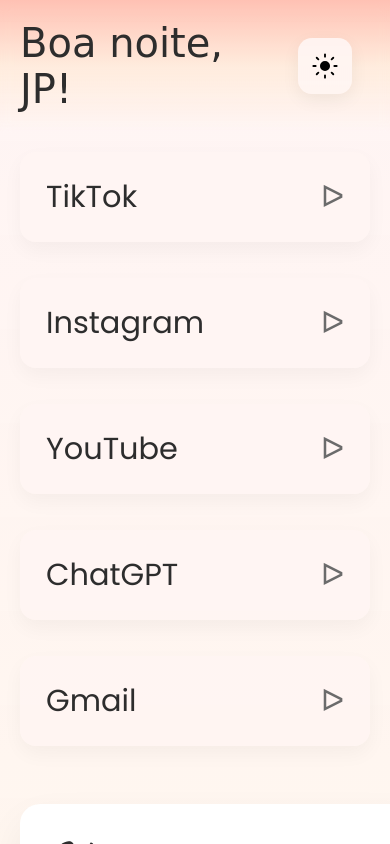
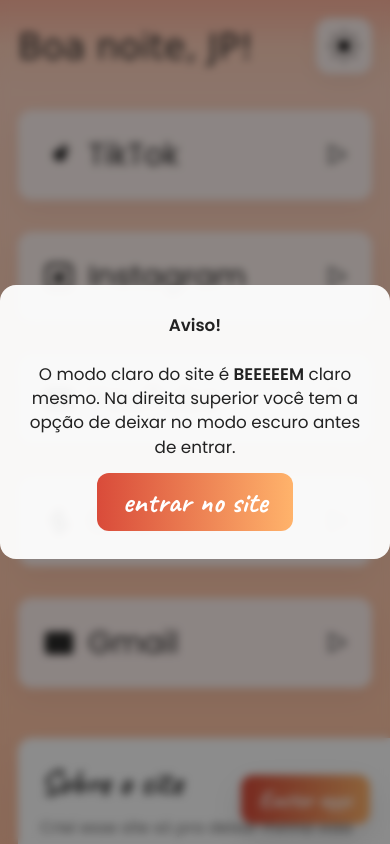
Before and after one commit to Dyermanjp/Site-pessoal, a plain HTML site: page index.html in a window 390 px wide. Shown: the top 844 px of the page. Drawn offline with Linux system fonts and the light colour scheme; a web font is replaced by a local one.

Commit message:
Update index.html

```diff
--- a/index.html
+++ b/index.html
@@ -15,33 +15,31 @@
 
 <style>
   :root{
-    --side-h: 580px; /* altura do cartão sobre e da lista */
-    --accent-1: #ff6b6b; /* vermelho */
-    --accent-2: #ffb86b; /* laranja/amarelo claro */
-    --card-bg: rgba(255,245,243,0.9);
-    --text: #2d2d2d;
+    --side-h: 580px;
+    --accent-1: #d94b3a; /* vermelho mais seco */
+    --accent-2: #ffb36b; /* laranja/amarelo */
+    --card-bg: rgba(255,245,243,0.95);
+    --text: #232323;
     --muted: #6b6b6b;
   }
 
-  /* dark theme variables (aplicadas quando body tem .dark) */
   body.dark {
-    --accent-1: #b85a4f;
-    --accent-2: #c78b3a;
-    --card-bg: rgba(30,30,30,0.8);
-    --text: #e9e6e0;
+    --accent-1: #8f3f37;
+    --accent-2: #b07a35;
+    --card-bg: rgba(30,30,30,0.88);
+    --text: #eae6e2;
     --muted: #bdb6ad;
-    background: linear-gradient(180deg, #2b2222, #2f2625);
+    background: linear-gradient(180deg,#2b2222,#2f2625);
   }
 
-  /* base */
   body{
     margin:0;
     font-family: "Poppins", sans-serif;
-    background: linear-gradient(180deg, #ff6b6b12, #ffc56b22);
+    background: linear-gradient(180deg, #ffd7c6 0%, #ffc6a8 50%, #ffb38a 100%);
     color:var(--text);
     min-height:100vh;
     overflow-x:hidden;
-    transition: background 0.45s ease, color 0.35s ease;
+    transition: background .4s ease, color .3s ease;
   }
 
   @font-face {
@@ -50,159 +48,150 @@
   }
 
   header{
-    padding:32px 28px;
+    padding:28px 26px;
     font-family:"Balqis",cursive;
-    font-size:3.6rem;
+    font-size:3.2rem;
     position:sticky;
     top:0;
-    z-index:50;
-    background: linear-gradient(to bottom, rgba(255, 130, 100, 0.45), rgba(255,200,120,0.18), rgba(255,255,255,0));
+    z-index:60;
+    background: linear-gradient(to bottom, rgba(255,140,110,0.45), rgba(255,180,140,0.18), rgba(255,255,255,0));
     backdrop-filter: blur(6px);
     display:flex;
     align-items:center;
     justify-content:space-between;
-    gap:20px;
-    transition: opacity 0.35s ease, transform 0.35s ease;
+    gap:12px;
+    transition: opacity .35s ease;
   }
 
-  /* botão claro/escuro (topo direito) */
+  /* theme button (sun -> moon) */
   .theme-btn{
-    width:56px;
-    height:56px;
-    border-radius:14px;
-    display:inline-grid;
-    place-items:center;
-    cursor:pointer;
-    border: none;
-    background: var(--card-bg);
-    box-shadow: 0 6px 18px rgba(0,0,0,0.06);
-    transition: transform .25s ease, background .25s ease;
-    margin-right: 18px;
+    width:56px; height:56px; border-radius:14px;
+    display:inline-grid; place-items:center; cursor:pointer;
+    border:none; background: var(--card-bg);
+    box-shadow: 0 8px 20px rgba(0,0,0,0.06);
   }
-  .theme-btn:hover{ transform: translateY(-3px); }
+  .theme-btn:active{ transform: scale(.97); }
 
-  /* icon wrapper to animate sun->moon */
-  .icon {
-    width:28px;height:28px; display:inline-block; position:relative;
-    transition: transform .45s cubic-bezier(.2,.9,.27,1);
+  /* PRE-OVERLAY (AVISO INICIAL) */
+  #preOverlay{
+    position:fixed; inset:0; z-index:9999;
+    display:flex; align-items:center; justify-content:center;
+    background: rgba(0,0,0,0.45);
+    backdrop-filter: blur(4px);
+  }
+  #preCard{
+    background: rgba(255,255,255,0.95);
+    padding:28px; border-radius:16px; text-align:center;
+    max-width:420px; width:90%;
+  }
+  #preCard p{ margin:0 0 14px; color: #222; line-height:1.45; }
+  #enterBtn{
+    font-family: "Caveat", cursive;
+    font-size:1.9rem;
+    padding:10px 26px;
+    border-radius:12px;
+    border:none;
+    background: linear-gradient(90deg,var(--accent-1),var(--accent-2));
+    color:white; cursor:pointer;
   }
 
-  /* main layout */
-  .main{
-    display:flex;
-    gap:40px;
-    padding:28px;
-    padding-top:18px;
-    align-items:flex-start;
+  /* Easter eggs button (fixed) */
+  #eggBtn{
+    position:fixed;
+    right:20px;
+    bottom:20px;
+    z-index:900;
+    font-family:"Caveat",cursive;
+    font-size:1.45rem;
+    padding:10px 18px;
+    border-radius:12px;
+    border:none;
+    background: linear-gradient(90deg,var(--accent-1),var(--accent-2));
+    color:white;
+    box-shadow:0 12px 30px rgba(0,0,0,0.12);
+    cursor:pointer;
   }
 
-  /* LIST e alinhamento para bater com about-box */
-  .list{
-    flex:1;
-    max-width:640px;
-    min-height:var(--side-h); /* garante que a lista ocupe a mesma altura do cartão */
-    display:flex;
-    flex-direction:column;
-    justify-content:flex-start;
-    gap:18px;
+  /* Easter clues modal */
+  #eggPanel{
+    position:fixed; inset:0; z-index:950; display:none;
+    align-items:center; justify-content:center;
+    background: rgba(0,0,0,0.45); backdrop-filter: blur(3px);
+  }
+  #eggCard{
+    width:92%; max-width:420px; background:var(--card-bg);
+    border-radius:14px; padding:20px 22px; position:relative;
+  }
+  #eggCard h3{ font-family:"Caveat",cursive; margin:6px 0 10px; font-size:2rem; }
+  #eggClose{ position:absolute; right:12px; top:10px; cursor:pointer; font-size:1.4rem; }
+
+  /* layout main */
+  .main{ display:flex; gap:34px; padding:28px; align-items:flex-start; }
+  .list{ flex:1; max-width:680px; min-height:var(--side-h); display:flex; flex-direction:column; gap:16px; }
+  .item{
+    background: var(--card-bg);
+    padding:22px 24px; border-radius:14px; display:flex; justify-content:space-between; align-items:center;
+    cursor:pointer; font-size:1.9rem; box-shadow:0 10px 26px rgba(0,0,0,0.05);
+  }
+  .left{ display:flex; align-items:center; gap:12px; }
+  .svg-icon{ width:34px; height:34px; flex:0 0 34px; opacity:.98; }
+  .arrow{ font-size:1.8rem; color:var(--muted); transition:transform .3s ease; }
+  .item:hover{ transform: translateY(-4px); }
+
+  .content{
+    max-height:0; overflow:hidden; border-radius:0 0 14px 14px;
+    background: linear-gradient(180deg, rgba(255,255,255,0.6), rgba(255,255,255,0.35));
+    padding:0 24px; transition:max-height .42s ease;
+  }
+  .content p{ margin:18px 0; font-size:1.12rem; color:var(--text); line-height:1.6; }
+
+  .open-btn{
+    display:inline-block; margin-bottom:18px; padding:10px 20px; border-radius:12px;
+    background: linear-gradient(90deg,var(--accent-1),var(--accent-2)); color:#fff;
+    text-decoration:none; font-family:"Give You Glory",cursive; font-size:1.1rem;
   }
 
-  .item{
-    background:var(--card-bg);
-    padding:22px 26px;
-    border-radius:16px;
-    cursor:pointer;
-    display:flex;
-    justify-content:space-between;
-    align-items:center;
-    font-size:1.9rem;
-    transition: background .25s ease, transform .18s ease;
-    box-shadow: 0 8px 20px rgba(0,0,0,0.04);
+  .about-box{
+    width:360px; min-height:var(--side-h); background:white; border-radius:14px; padding:22px;
+    box-shadow:0 18px 40px rgba(0,0,0,0.06);
   }
-  .item:hover{ transform: translateY(-4px); }
+  .about-box h2{ font-family:"Caveat",cursive; font-size:2.2rem; margin:0 0 10px; color:var(--text); }
+  .about-box p{ color:var(--muted); line-height:1.6; margin:0 0 10px; }
 
-  .arrow{ font-size:1.9rem; color:var(--muted); transition: transform .35s ease; }
-
-  /* expanded content area (hidden by default) */
-  .content{
-    max-height:0;
-    overflow:hidden;
-    border-radius:0 0 16px 16px;
-    background: linear-gradient(180deg, rgba(255,255,255,0.55), rgba(255,255,255,0.35));
-    padding:0 26px;
-    transition: max-height .45s ease;
-  }
-  body.dark .content{
-    background: linear-gradient(180deg, rgba(50,50,50,0.7), rgba(35,35,35,0.6));
+  .egg-toast{
+    position:fixed; left:50%; bottom:36px; transform:translateX(-50%);
+    background: linear-gradient(90deg,var(--accent-1),var(--accent-2)); color:#fff; padding:10px 16px;
+    border-radius:12px; display:none; z-index:1200;
   }
 
-  .content p{ margin:20px 0; font-size:1.15rem; color:var(--text); line-height:1.6; }
-
-  .open-btn{
-    display:inline-block;
-    margin-bottom:22px;
-    padding:12px 22px;
-    border-radius:12px;
-    background:linear-gradient(90deg,var(--accent-1), var(--accent-2));
-    color:white;
-    text-decoration:none;
-    font-family:"Give You Glory", cursive;
-    font-size:1.25rem;
-    transition: transform .18s ease, box-shadow .18s ease;
-  }
-  .open-btn:hover{ transform: translateY(-3px); box-shadow:0 10px 30px rgba(0,0,0,0.08); }
-
-  .item.active .arrow{ transform: rotate(90deg); }
-
-  /* about box (lado direito) */
-  .about-box{
-    width:360px;
-    border-radius:20px;
-    padding:28px;
-    background: white;
-    min-height:var(--side-h);
-    box-shadow: 0 18px 40px rgba(0,0,0,0.06);
-  }
-  body.dark .about-box{ background: rgba(25,25,25,0.85); box-shadow: none; }
-  .about-box h2{ font-family:"Caveat", cursive; font-size:2.3rem; margin:0 0 8px 0; color:var(--text); }
-  .about-box p{ color:var(--muted); line-height:1.6; margin:0 0 12px; font-size:1.02rem; }
-
-  .about-footer{ margin-top:12px; font-weight:700; color:var(--text); }
-
-  /* small floating toast for Easter egg */
-  .egg-toast{
-    position:fixed;
-    left:50%;
-    transform:translateX(-50%);
-    bottom:36px;
-    background:linear-gradient(90deg,var(--accent-1),var(--accent-2));
-    color:#fff;
-    padding:12px 18px;
-    border-radius:12px;
-    box-shadow:0 10px 30px rgba(0,0,0,0.12);
-    display:none;
-    z-index:99;
-  }
-
-  /* responsiveness */
+  /* small screens */
   @media (max-width:900px){
-    .main{ flex-direction:column; padding:20px; }
-    .about-box{ width:100%; min-height: auto; }
-    .list{ max-width:100%; min-height: auto; }
-    header{ font-size:2.5rem; padding:20px; }
+    .main{ flex-direction:column; padding:18px; }
+    .about-box{ width:100%; min-height:auto; }
+    .list{ min-height:auto; }
+    header{ font-size:2.2rem; padding:18px; }
   }
 </style>
 </head>
 <body>
 
+<!-- PRE-OVERLAY / AVISO -->
+<div id="preOverlay">
+  <div id="preCard" role="dialog" aria-modal="true">
+    <p style="font-size:1.05rem;"><strong>Aviso!</strong><br><br>
+    O modo claro do site é <strong>BEEEEEM</strong> claro mesmo. Na direita superior você tem a opção de deixar no modo escuro antes de entrar.</p>
+    <button id="enterBtn">entrar no site</button>
+  </div>
+</div>
+
 <header id="header">
   <div id="greeting">Bom dia, JP!</div>
 
-  <!-- theme toggle button (sun -> moon) -->
+  <!-- theme toggle button sun / moon -->
   <button class="theme-btn" id="themeToggle" aria-label="Alternar tema">
-    <span class="icon" id="themeIcon" title="Alternar tema">
-      <!-- sun SVG and moon SVG layered; we'll animate opacity/transform -->
-      <svg id="sun" viewBox="0 0 24 24" width="28" height="28" style="position:absolute; left:0; top:0;">
+    <span style="position:relative; width:34px; height:34px;">
+      <!-- sun -->
+      <svg id="sun" class="svg-icon" viewBox="0 0 24 24" style="position:absolute;left:0;top:0;">
         <g fill="none" stroke="currentColor" stroke-width="1.6" stroke-linecap="round" stroke-linejoin="round">
           <circle cx="12" cy="12" r="3.5" fill="currentColor"/>
           <g stroke="currentColor">
@@ -210,36 +199,114 @@
           </g>
         </g>
       </svg>
-      <svg id="moon" viewBox="0 0 24 24" width="28" height="28" style="position:absolute; left:0; top:0; opacity:0; transform: scale(.6) rotate(-20deg);">
+      <!-- moon -->
+      <svg id="moon" class="svg-icon" viewBox="0 0 24 24" style="position:absolute;left:0;top:0;opacity:0;transform:scale(.75) rotate(-18deg);">
         <path d="M21 12.8A9 9 0 1111.2 3 7 7 0 0021 12.8z" fill="currentColor"/>
       </svg>
     </span>
   </button>
 </header>
 
-<!-- toast for easter egg -->
-<div class="egg-toast" id="eggToast">Você achou um easter egg ✨</div>
+<!-- Easter eggs button -->
+<button id="eggBtn">Easter eggs</button>
 
-<main class="main">
+<!-- Easter clues panel -->
+<div id="eggPanel" aria-hidden="true">
+  <div id="eggCard" role="dialog" aria-modal="true">
+    <div id="eggClose" aria-label="Fechar">✕</div>
+    <h3>Pistas dos Easter Eggs</h3>
+    <p><strong>#EE2</strong> — Toca duas vezes na saudação.</p>
+    <p><strong>#EE3</strong> — Digita rapidamente as letras <code>j</code> depois <code>p</code>.</p>
+    <p><strong>#EE6</strong> — Mantém o mouse sobre um botão “Acessar” por 3s.</p>
+    <p><strong>#EE7</strong> — Clica e segura onde tem \"Sobre o site\" por ~1s.</p>
+    <p><strong>#EE8</strong> — Clica 3x rápido no topo (header).</p>
+  </div>
+</div>
+
+<!-- toast -->
+<div id="eggToast" class="egg-toast">Você achou um easter egg ✨</div>
+
+<main class="main" id="mainContent" aria-hidden="true">
   <section class="list" id="list">
-    <div class="item" onclick="toggle(0)">TikTok <span class="arrow">ᐅ</span></div>
-    <div class="content"><p id="tiktokText"></p><a class="open-btn" href="https://www.tiktok.com" target="_blank">Acessar TikTok</a></div>
+    <!-- TikTok -->
+    <div class="item" onclick="toggle(0)">
+      <div class="left">
+        <!-- simple TikTok-style SVG icon -->
+        <svg class="svg-icon" viewBox="0 0 24 24" fill="currentColor" aria-hidden="true">
+          <path d="M20 7.8c-1.3 0-2.2-.7-2.8-1.1v5.2c0 2.7-1.9 4.5-4.6 4.5-2.7 0-4.6-1.8-4.6-4.5S10.9 7.8 13.6 7.8c.2 0 .5 0 .7.05V4.5h2.8v3.25c.7.4 1.8 1.05 2.9 1.05z"/>
+        </svg>
+        <span>TikTok</span>
+      </div>
+      <span class="arrow">ᐅ</span>
+    </div>
+    <div class="content">
+      <p id="tiktokText"></p>
+      <a class="open-btn" href="https://www.tiktok.com" target="_blank">Acessar TikTok</a>
+    </div>
 
-    <div class="item" onclick="toggle(1)">Instagram <span class="arrow">ᐅ</span></div>
-    <div class="content"><p id="igText"></p><a class="open-btn" href="https://www.instagram.com" target="_blank">Acessar Instagram</a></div>
+    <!-- Instagram -->
+    <div class="item" onclick="toggle(1)">
+      <div class="left">
+        <svg class="svg-icon" viewBox="0 0 24 24" fill="currentColor" aria-hidden="true">
+          <path d="M7 2C4.2 2 2 4.2 2 7v10c0 2.8 2.2 5 5 5h10c2.8 0 5-2.2 5-5V7c0-2.8-2.2-5-5-5H7zm10 2c1.7 0 3 1.3 3 3v10c0 1.7-1.3 3-3 3H7c-1.7 0-3-1.3-3-3V7c0-1.7 1.3-3 3-3h10zM12 8.5a4 4 0 100 8 4 4 0 000-8zM16.5 7a1 1 0 110 2 1 1 0 010-2z"/>
+        </svg>
+        <span>Instagram</span>
+      </div>
+      <span class="arrow">ᐅ</span>
+    </div>
+    <div class="content">
+      <p id="igText"></p>
+      <a class="open-btn" href="https://www.instagram.com" target="_blank">Acessar Instagram</a>
+    </div>
 
-    <div class="item" onclick="toggle(2)">YouTube <span class="arrow">ᐅ</span></div>
-    <div class="content"><p id="ytText"></p><a class="open-btn" href="https://www.youtube.com" target="_blank">Acessar YouTube</a></div>
+    <!-- YouTube -->
+    <div class="item" onclick="toggle(2)">
+      <div class="left">
+        <svg class="svg-icon" viewBox="0 0 24 24" fill="currentColor" aria-hidden="true">
+          <path d="M21.6 8.2s-.2-1.6-.8-2.3c-.8-.9-1.7-.9-2.1-1-2.9-.2-7.3-.2-7.3-.2s-4.4 0-7.3.2c-.4 0-1.3.1-2.1 1-.6.7-.8 2.3-.8 2.3S1.5 9.9 1.5 11.7v.6c0 1.8.3 3.5.3 3.5s.2 1.6.8 2.3c.8.9 1.9.9 2.4 1 1.7.1 7.2.2 7.2.2s4.4 0 7.3-.2c.4 0 1.3-.1 2.1-1 .6-.7.8-2.3.8-2.3s.3-1.7.3-3.5v-.6c0-1.8-.3-3.5-.3-3.5zM10 14V10l4 2-4 2z"/>
+        </svg>
+        <span>YouTube</span>
+      </div>
+      <span class="arrow">ᐅ</span>
+    </div>
+    <div class="content">
+      <p id="ytText"></p>
+      <a class="open-btn" href="https://www.youtube.com" target="_blank">Acessar YouTube</a>
+    </div>
 
-    <div class="item" onclick="toggle(3)">ChatGPT <span class="arrow">ᐅ</span></div>
-    <div class="content"><p id="gptText"></p><a class="open-btn" href="https://chat.openai.com" target="_blank">Acessar ChatGPT</a></div>
+    <!-- ChatGPT -->
+    <div class="item" onclick="toggle(3)">
+      <div class="left">
+        <svg class="svg-icon" viewBox="0 0 24 24" fill="currentColor" aria-hidden="true">
+          <path d="M12 3a4 4 0 00-4 4v1H8a3 3 0 00-3 3v1a3 3 0 003 3h.5v1.5A3.5 3.5 0 0015 20v-1h.5A3.5 3.5 0 0019 15.5V14a3 3 0 00-3-3h-0.5V7a4 4 0 00-4-4z"/>
+        </svg>
+        <span>ChatGPT</span>
+      </div>
+      <span class="arrow">ᐅ</span>
+    </div>
+    <div class="content">
+      <p id="gptText"></p>
+      <a class="open-btn" href="https://chat.openai.com" target="_blank">Acessar ChatGPT</a>
+    </div>
 
-    <div class="item" onclick="toggle(4)">Gmail <span class="arrow">ᐅ</span></div>
-    <div class="content"><p id="gmailText"></p><a class="open-btn" href="https://mail.google.com" target="_blank">Acessar Gmail</a></div>
+    <!-- Gmail -->
+    <div class="item" onclick="toggle(4)">
+      <div class="left">
+        <svg class="svg-icon" viewBox="0 0 24 24" fill="currentColor" aria-hidden="true">
+          <path d="M2 6.5v11A2.5 2.5 0 004.5 20h15a2.5 2.5 0 002.5-2.5v-11L12 13 2 6.5z"/><path d="M4.5 4A2.5 2.5 0 002 6.5L12 13l10-6.5A2.5 2.5 0 0019.5 4h-15z"/>
+        </svg>
+        <span>Gmail</span>
+      </div>
+      <span class="arrow">ᐅ</span>
+    </div>
+    <div class="content">
+      <p id="gmailText"></p>
+      <a class="open-btn" href="https://mail.google.com" target="_blank">Acessar Gmail</a>
+    </div>
   </section>
 
   <aside class="about-box" id="about">
-    <h2>Sobre o site</h2>
+    <h2 id="aboutTitle">Sobre o site</h2>
 
     <p>Criei esse site só pra deixar minha vida mais rápida msm, sem ter que perder tempo toda hora.
     Aqui eu clico e já vou direto onde preciso.</p>
@@ -253,12 +320,29 @@
 
     <p>Visualzinho limpo, animadinho, clean, minimalista… eu curto assim e espero que tu concorde comigo professor kkkkk.</p>
 
-    <div class="about-footer"><b>feito por JP</b></div>
+    <div class="about-footer"><b>FEITO POR JP</b></div>
   </aside>
 </main>
 
 <script>
-/* ---------- Saudação (corrigida) ---------- */
+/* ------------------ Pre-overlay (entrar) ------------------ */
+const preOverlay = document.getElementById('preOverlay');
+const enterBtn = document.getElementById('enterBtn');
+const mainContent = document.getElementById('mainContent');
+
+enterBtn.addEventListener('click', () => {
+  // anima saída
+  preOverlay.style.transition = 'opacity .35s ease, transform .35s ease';
+  preOverlay.style.opacity = '0';
+  preOverlay.style.transform = 'scale(.98)';
+  setTimeout(()=> {
+    preOverlay.style.display = 'none';
+    // tornar o conteúdo acessível
+    mainContent.setAttribute('aria-hidden','false');
+  }, 360);
+});
+
+/* ------------------ Saudação dinâmica ------------------ */
 const gEl = document.getElementById('greeting');
 function atualizarSaudacao(){
   const h = new Date().getHours();
@@ -266,17 +350,17 @@ function atualizarSaudacao(){
 }
 atualizarSaudacao();
 
-/* ---------- header fade in/out usando IntersectionObserver ---------- */
+/* header fade using IntersectionObserver */
 const header = document.getElementById('header');
-const observer = new IntersectionObserver(entries => {
-  entries.forEach(ent => {
-    if (!ent.isIntersecting) document.body.classList.add('scrolled');
+const io = new IntersectionObserver(entries => {
+  entries.forEach(e => {
+    if(!e.isIntersecting) document.body.classList.add('scrolled');
     else document.body.classList.remove('scrolled');
   });
-}, {root: null, threshold: 0});
-observer.observe(header);
+}, {threshold: 0});
+io.observe(header);
 
-/* ---------- Alternância de frases (50/50) ---------- */
+/* ------------------ Messages (50% alternating) ------------------ */
 function pick(a,b){ return Math.random() < 0.5 ? a : b; }
 
 document.getElementById("tiktokText").innerText = pick(
@@ -304,7 +388,7 @@ document.getElementById("gmailText").innerText = pick(
   "O que foi dessa vez? Código? Vai responder e-mail?.."
 );
 
-/* ---------- Toggle expand/close ---------- */
+/* ------------------ Toggle expand/close ------------------ */
 function toggle(i){
   const items = document.querySelectorAll('.item');
   const contents = document.querySelectorAll('.content');
@@ -319,84 +403,102 @@ function toggle(i){
   }
 }
 
-/* ---------- Theme toggle (sun ↔ moon) ---------- */
-const themeBtn = document.getElementById('themeToggle');
-const sunIcon = document.getElementById('sun');
-const moonIcon = document.getElementById('moon');
-
-function setDark(val){
-  if(val){
-    document.body.classList.add('dark');
-    sunIcon.style.opacity = '0';
-    sunIcon.style.transform = 'scale(.6) rotate(-20deg)';
-    moonIcon.style.opacity = '1';
-    moonIcon.style.transform = 'scale(1) rotate(0deg)';
-  } else {
-    document.body.classList.remove('dark');
-    sunIcon.style.opacity = '1';
-    sunIcon.style.transform = 'scale(1) rotate(0deg)';
-    moonIcon.style.opacity = '0';
-    moonIcon.style.transform = 'scale(.6) rotate(-20deg)';
-  }
-}
-
-// preserve preference in localStorage
-const saved = localStorage.getItem('jp_dark') === '1';
-setDark(saved);
-
-themeBtn.addEventListener('click', () => {
-  const isDark = document.body.classList.toggle('dark');
-  setDark(isDark);
-  localStorage.setItem('jp_dark', isDark ? '1' : '0');
-  // small click scale animation
-  themeBtn.animate([{ transform: 'scale(1)' }, { transform: 'scale(.92)' }, { transform: 'scale(1)' }], { duration: 240 });
-});
-
-/* ---------- Fix for empty space at bottom (ensure body min height ok) ---------- */
-/* Already set min-height:100vh and main spacing controlled; the list and about-box use the same var height. */
-
-/* ---------- Easter eggs (escondidos):
-   - pressionar as teclas 'j' então 'p' (sequência rápida) mostra um toast
-   - dar duplo clique no título 'Sobre o site' revela um pequeno alerta secreto
-   (vou te listar todos depois quando tu pedir)
-*/
-let keySeq = '';
-window.addEventListener('keydown', e => {
-  keySeq += e.key.toLowerCase();
-  if(keySeq.endsWith('jp')){
-    showEggToast("Easter egg desbloqueado 🎉");
-    keySeq = '';
-  }
-  // keep sequence short
-  if(keySeq.length > 4) keySeq = keySeq.slice(-4);
-});
-
-const aboutTitle = document.querySelector('.about-box h2');
-aboutTitle.addEventListener('dblclick', () => {
-  showEggToast("Segredo revelado 👀");
-});
-
-// toast helper
-function showEggToast(text){
-  const t = document.getElementById('eggToast');
-  t.textContent = text;
-  t.style.display = 'block';
-  t.style.opacity = '1';
-  setTimeout(()=>{ t.style.opacity='0'; setTimeout(()=> t.style.display='none',300); }, 2200);
-}
-
-/* ---------- ensure when resizing the page, expanded content sizes recalc ---------- */
+// ensure content sizing on resize
 window.addEventListener('resize', () => {
-  const contents = document.querySelectorAll('.content');
-  contents.forEach(c => {
-    if(c.previousElementSibling.classList.contains('active')){
+  document.querySelectorAll('.content').forEach((c,i) => {
+    if(document.querySelectorAll('.item')[i].classList.contains('active')){
       c.style.maxHeight = c.scrollHeight + 'px';
     }
   });
 });
 
-/* ---------- initial close all contents ---------- */
+/* ------------------ Theme toggle (sun <-> moon) ------------------ */
+const themeBtn = document.getElementById('themeToggle');
+const sun = document.getElementById('sun');
+const moon = document.getElementById('moon');
+
+function setDark(val){
+  if(val){
+    document.body.classList.add('dark');
+    sun.style.opacity = '0';
+    moon.style.opacity = '1';
+    moon.style.transform = 'scale(1) rotate(0deg)';
+  } else {
+    document.body.classList.remove('dark');
+    sun.style.opacity = '1';
+    moon.style.opacity = '0';
+    moon.style.transform = 'scale(.75) rotate(-18deg)';
+  }
+}
+const saved = localStorage.getItem('jp_dark') === '1';
+setDark(saved);
+
+themeBtn.addEventListener('click', () => {
+  const isDark = !document.body.classList.contains('dark');
+  setDark(isDark);
+  localStorage.setItem('jp_dark', isDark ? '1' : '0');
+  themeBtn.animate([{transform:'scale(1)'},{transform:'scale(.96)'},{transform:'scale(1)'}],{duration:220});
+});
+
+/* ------------------ Easter eggs UI (panel) ------------------ */
+const eggBtn = document.getElementById('eggBtn');
+const eggPanel = document.getElementById('eggPanel');
+const eggClose = document.getElementById('eggClose');
+const eggToast = document.getElementById('eggToast');
+
+eggBtn.addEventListener('click', ()=> { eggPanel.style.display = 'flex'; });
+eggClose.addEventListener('click', ()=> { eggPanel.style.display = 'none'; });
+
+function showEgg(msg){
+  eggToast.textContent = msg;
+  eggToast.style.display = 'block';
+  eggToast.style.opacity = '1';
+  setTimeout(()=>{ eggToast.style.opacity = '0'; setTimeout(()=> eggToast.style.display='none',300); }, 2200);
+}
+
+/* ------------------ Easter Eggs triggers & messages ------------------ */
+/* All EE show same message specified by you */
+const eeMsg = "Como tu foi curioso, vai ter que adicionar ponto extra pra mim nesse trabalho!";
+
+/* EE2: double-click on greeting */
+gEl.addEventListener('dblclick', ()=> showEgg(eeMsg));
+
+/* EE3: type sequence 'j' then 'p' (quick) */
+let seq = '';
+window.addEventListener('keydown', e=>{
+  seq += e.key.toLowerCase();
+  if(seq.endsWith('jp')){ showEgg(eeMsg); seq = ''; }
+  if(seq.length > 4) seq = seq.slice(-4);
+});
+
+/* EE6: hover over an access button for 3s */
+document.querySelectorAll('.open-btn').forEach(btn=>{
+  let t;
+  btn.addEventListener('mouseenter', ()=> { t = setTimeout(()=> showEgg(eeMsg), 3000); });
+  btn.addEventListener('mouseleave', ()=> clearTimeout(t));
+});
+
+/* EE7: click-and-hold on the about title (~900ms) */
+const aboutTitle = document.getElementById('aboutTitle');
+let holdT;
+aboutTitle.addEventListener('mousedown', ()=> { holdT = setTimeout(()=> showEgg(eeMsg), 900); });
+['mouseup','mouseleave','blur'].forEach(ev => aboutTitle.addEventListener(ev, ()=> clearTimeout(holdT)));
+
+/* EE8: triple click on header within 800ms window */
+let headerClicks = 0;
+header.addEventListener('click', ()=> {
+  headerClicks++;
+  if(headerClicks === 3){ showEgg(eeMsg); headerClicks = 0; }
+  setTimeout(()=> headerClicks = 0, 800);
+});
+
+/* ------------------ small accessibility & initial state ------------------ */
+/* close any open contents */
 document.querySelectorAll('.content').forEach(c => c.style.maxHeight = '0px');
+
+/* make sure main hidden until entering */
+mainContent.setAttribute('aria-hidden','true');
+enterBtn.addEventListener('click', ()=> mainContent.removeAttribute('aria-hidden'));
 </script>
 
 </body>
```
